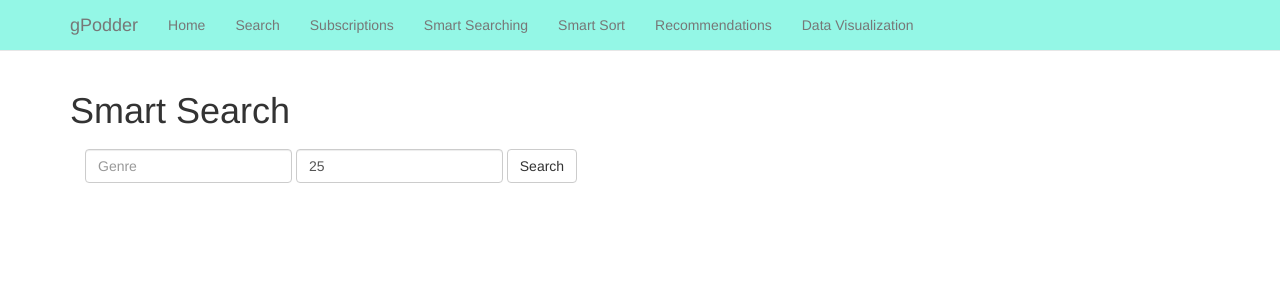
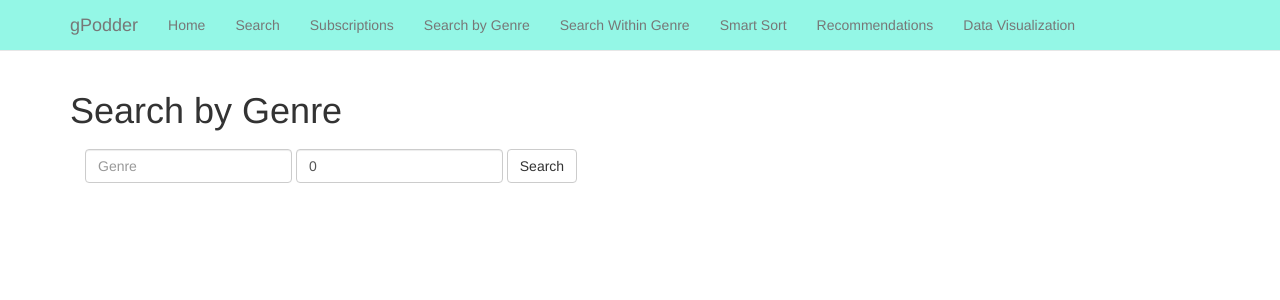
Before and after one commit to bradley-z/Capital-One-Mindsumo, a Flask app: page /smartsearch in a window 1280 px wide. Shown: the top 300 px of the page. Run offline with Flask 2, Linux system fonts and the light colour scheme; some libraries are stand-ins or nearby versions.

Commit message:
started working on searches within genre

```diff
--- a/app.py
+++ b/app.py
@@ -7,8 +7,10 @@ app = Flask(__name__)
 subs = subscriptions_gpo()
 searches = []
 smartsearches = []
-podcasts = []
+smart_sorted = []
 podcast, recommendations = [], []
+searches_in_genre = []
+
 
 @app.route('/')
 def index():
@@ -41,6 +43,15 @@ def smartsearch_post():
         searches_post = smartsearch_gpo(genre, int(count))
         return render_template('smartsearch.html', searches = searches_post)
 
+@app.route('/search_in_genre')
+def search_in_genre():
+    return render_template('search_in_genre.html', searches = searches_in_genre)
+
+@app.route('/search_in_genre', methods = ['POST', 'GET'])
+def search_in_genre_post():
+    return 42
+
+
 @app.route('/smartsort')
 def smartsort():
     return render_template('smartsort.html')
@@ -50,7 +61,7 @@ def smartsort_post():
     if request.method == 'POST':
         count = request.form['count']
         podcasts = smartsort_gpo(int(count))
-        return render_template('smartsort.html', podcasts = podcasts)
+        return render_template('smartsort.html', podcasts = smart_sorted)
 
 @app.route('/recommendations')
 def recommend():
@@ -68,9 +79,6 @@ def recommend_post():
 def visualization():
     # visualize_gpo(subs)
     return render_template('visualization.html')
-    # return
-
-    # return render_template('visualization.html', word_freqs=freqs, max_freq=max_freq)
 
 if __name__ == '__main__':
     app.run(threaded=True)
--- a/gpo.py
+++ b/gpo.py
@@ -48,6 +48,8 @@ def smartsearch_gpo(search_tag, count):
     '''
     search_results = client.get_podcasts_of_a_tag(search_tag, 100)
     search_results = [ vars(podcast) for podcast in search_results ]
+    if count == 0:
+        return search_results
     search_results = sorted(search_results, key=lambda k: k['subscribers'], reverse=True)
     search_results = search_results[0:count]
 
--- a/templates/includes/_navbar.html
+++ b/templates/includes/_navbar.html
@@ -14,7 +14,8 @@
         <li><a href="/">Home</a></li>
         <li><a href="/search">Search</a></li>
         <li><a href="/subscriptions">Subscriptions</a></li>
-        <li><a href="/smartsearch">Smart Searching</a></li>
+        <li><a href="/smartsearch">Search by Genre</a></li>
+        <li><a href="/smartsearch">Search Within Genre</a></li>
         <li><a href="/smartsort">Smart Sort</a></li>
         <li><a href="/recommendations">Recommendations</a></li>
         <li><a href="/visualization">Data Visualization</a></li>
--- a/templates/smartsearch.html
+++ b/templates/smartsearch.html
@@ -1,13 +1,13 @@
 {% extends 'layout.html' %}
 
 {% block body %}
-  <h1>Smart Search</h1>
+  <h1>Search by Genre</h1>
   <form class="navbar-form navbar-left" role="search" method="POST">
     <div class="form-group">
       <input type="text" class="form-control" placeholder="Genre" name="genre">
     </div>
     <div class="form-group">
-      <input type="number" class="form-control" min="0" value=25 name="count">
+      <input type="number" class="form-control" min="0" value=0 name="count">
     </div>
     <button type="submit" class="btn btn-default">Search</button>
   </form><br>
```
Also changed, not shown: templates/search_in_genre.html (added, +15 -0 lines).
